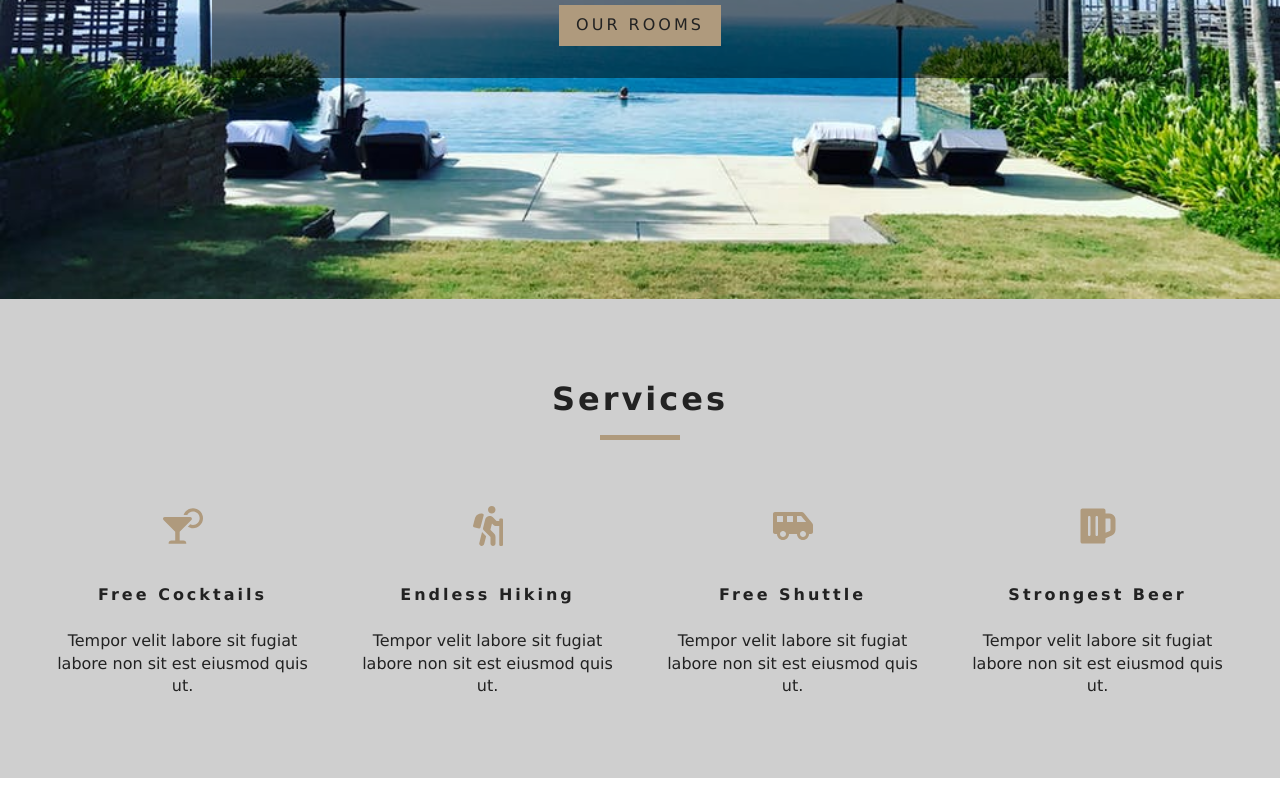
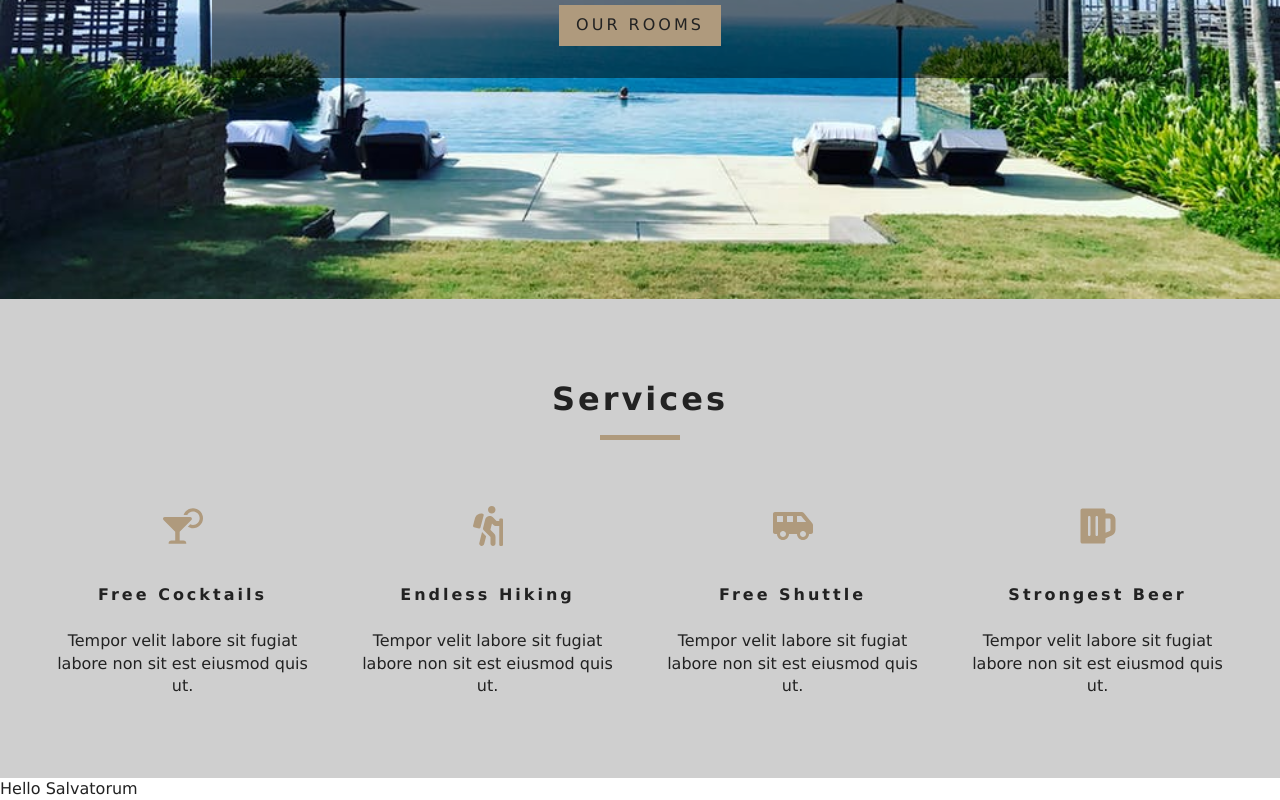
Before and after one commit to salvadorgnolasco/react-beach-resort, a React (Create React App) app: page / in a window 1280 px wide. Shown: the part 501-1301 px from the top of the page. Before the commit the page ends 1279 px from the top, so only its background shows below. Built offline with nearby package versions, Linux system fonts and the light colour scheme.

Commit message:
Context API, basis

```diff
--- /dev/null
+++ b/src/RoomContext.js
@@ -0,0 +1,27 @@
+
+import React, { Component } from 'react';
+
+const RoomContext = React.createContext();
+
+class RoomContextProvider extends Component {
+
+  constructor(props) {
+    super(props);
+    this.state = {
+      greeting: 'Hello ',
+      name: 'Salvatorum',
+    }
+  }
+
+  render() {
+    return (
+      <RoomContext.Provider value={{ ...this.state }}>
+        {this.props.children}
+      </RoomContext.Provider>
+    )
+  }
+}
+
+const RoomContextConsumer = RoomContext.Consumer;
+
+export { RoomContext, RoomContextProvider, RoomContextConsumer };
--- /dev/null
+++ b/src/components/FeaturedRooms.js
@@ -0,0 +1,26 @@
+
+import React, { Component } from 'react';
+import { RoomContext, RoomContextConsumer } from '../RoomContext';
+
+
+export default class FeatureRooms extends Component {
+
+  static contextType = RoomContext;
+
+  render() {
+    const contextProps = this.context;
+    console.log('contextProps', contextProps);
+
+    return (
+      <div>
+        <RoomContextConsumer>
+          {
+            ({ greeting, name }) => (
+              <div>{greeting} {name}</div>
+            )
+          }
+        </RoomContextConsumer>
+      </div>
+    )
+  }
+}
--- a/src/pages/Home.js
+++ b/src/pages/Home.js
@@ -5,7 +5,7 @@ import Services from '../components/Services';
 import {Link} from 'react-router-dom';
 
 import React from 'react';
-
+import FeaturedRooms from '../components/FeaturedRooms';
 
 export default function Home() {
   return (
@@ -18,6 +18,7 @@ export default function Home() {
         </Banner>
       </Hero>
       <Services />
+      <FeaturedRooms />
     </>
   )
 }
```
Also changed, not shown: src/index.js (+6 -1 lines).
